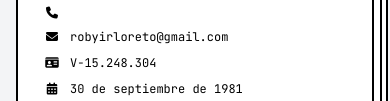
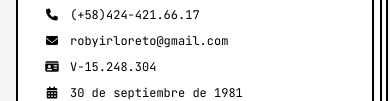
Before and after one commit to robyirloreto/robyirloreto.github.io, a plain HTML site: page micv.html in a window 390 px wide. Shown: the part 519-620 px from the top of the page. Drawn offline with nearby package versions, Linux system fonts and the light colour scheme.

Commit message:
Update contact phone number in micv.html

```diff
--- a/micv.html
+++ b/micv.html
@@ -178,7 +178,7 @@
                         </div>
                         <div class="flex items-center font-code text-xs">
                             <i class="fas fa-phone contact-icon"></i>
-                            <span><!-- Agrega tu número aquí --></span>
+                            <span>(+58)424-421.66.17</span>
                         </div>
                         <div class="flex items-center font-code text-xs">
                             <i class="fas fa-envelope contact-icon"></i>
```
